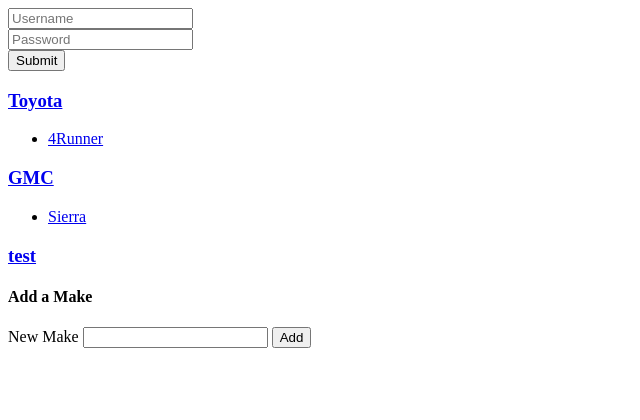
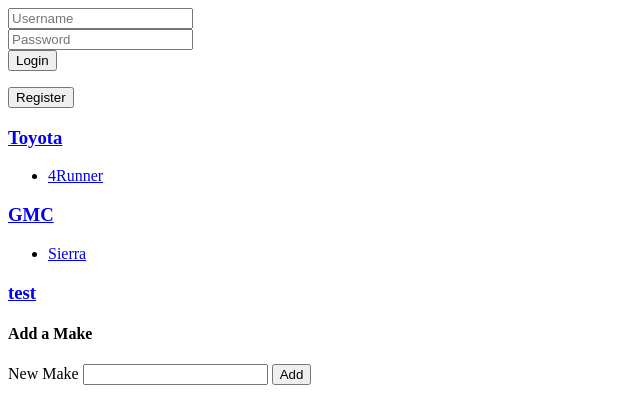
Before and after one commit to fjcarnevale/fueltracker, a Django app: page /mpg/ in a window 1280 px wide. Shown: the top 420 px of the page, without its empty margins (0-640 px from the left). Run offline with Django 3.2, Linux system fonts and the light colour scheme; data comes from the database, SQL or seed files in the repository; both versions use the stored data as it was after the commit.

Commit message:
Added general html template that handles user logins and logouts that the other views can all include; Added logout and register buttons

```diff
--- a/fueltracker/urls.py
+++ b/fueltracker/urls.py
@@ -6,7 +6,6 @@
     # url(r'^$', 'fueltracker.views.home', name='home'),
     # url(r'^blog/', include('blog.urls')),
 
-    url(r'^authy/', include('authy.urls')),
     url(r'^mpg/', include('mpg.urls')),
     url(r'^admin/', include(admin.site.urls)),
 ]
--- /dev/null
+++ b/mpg/templates/mpg/includes/user_login.html
@@ -0,0 +1,23 @@
+{% if user %}
+
+<form style="display:inline" action="{% url 'logout_user' %}">
+  <b>Hi {{ user.username }}!</b>
+  <input type="submit" value="Logout"/>
+</form>
+
+{% else %}
+
+<form action="{% url 'login_user' %}" method="POST">
+
+  {% csrf_token %}
+
+  <input type="text" placeholder="Username" name="username"/><br />
+  <input type="password" placeholder="Password" name="password" /><br />
+  <input type="submit" value="Login" />
+</form>
+
+<form action="{% url 'register_page' %}">
+  <input type="submit" value="Register"/>
+</form>
+
+{% endif %}
--- a/mpg/templates/mpg/index.html
+++ b/mpg/templates/mpg/index.html
@@ -1,16 +1,5 @@
 
-{% if user %}
-<h4>Hi {{ user.username }}!</h4>
-{% else %}
-<form action="{% url 'login_user' %}" method="POST">
-
-  {% csrf_token %}
-
-  <input type="text" placeholder="Username" name="username"/><br />
-  <input type="password" placeholder="Password" name="password" /><br />
-  <input type="submit" value="Submit" />
-</form>
-{% endif %}
+{% include "mpg/includes/user_login.html" %}
 
 {% for make in makes %}
 <h3><a href="{% url 'make' make.name %}">{{ make.name }}</a></h3>
--- a/mpg/templates/mpg/make.html
+++ b/mpg/templates/mpg/make.html
@@ -1,4 +1,6 @@
 {% load humanize %}
+
+{% include "mpg/includes/user_login.html" %}
 
 <h3><a href="/mpg">All</a> > {{ make.name }}</h3>
 <ul>
--- a/mpg/templates/mpg/model.html
+++ b/mpg/templates/mpg/model.html
@@ -1,3 +1,5 @@
+{% include "mpg/includes/user_login.html" %}
+
 <h3><a href="/mpg">All</a> > <a href="/mpg/make/{{ model.make.name }}">{{ model.make.name}}</a> > {{ model.name }}</h3>
 <ul>
   {% for vehicle in model.vehicle_set.all %}
--- a/mpg/templates/mpg/register.html
+++ b/mpg/templates/mpg/register.html
@@ -1,6 +1,6 @@
 <h3>Sign Up</h3>
 
-<form action="{% url 'signup' %}" method="POST">
+<form action="{% url 'register' %}" method="POST">
 
   {% csrf_token %}
 
--- a/mpg/templates/mpg/user.html
+++ /dev/null
@@ -1,4 +0,0 @@
-<h3>{{ user.username }}</h3>
-
-<p>email: {{ user.email }}</p>
-<p>password: {{ user.password }}</p>
--- a/mpg/urls.py
+++ b/mpg/urls.py
@@ -8,6 +8,8 @@
   url(r'^make/(?P<make_name>[a-zA-Z]+)$', views.make, name='make'),
   url(r'^vehicle/(?P<vehicle_id>[0-9]+)$', views.vehicle, name='vehicle'),
   url(r'^login_user$', views.login_user, name='login_user'),
+  url(r'^logout_user$', views.logout_user, name='logout_user'),
   url(r'^register$', views.register, name='register'),
+  url(r'^register_page$', views.register_page, name='register_page'),
   url(r'^addMake$', views.addMake, name='addMake'),
 ]
--- a/mpg/views.py
+++ b/mpg/views.py
@@ -1,4 +1,4 @@
-from django.contrib.auth import authenticate, login
+from django.contrib.auth import authenticate, login, logout
 from django.contrib.auth.models import User
 from django.http import HttpResponseRedirect
 from django.shortcuts import get_object_or_404,render
@@ -8,14 +8,12 @@
 
 # Create your views here.
 
-def index(request):
+def get_user(request):
   if request.user.is_authenticated():
     user = request.user
   else:
     user = None
-
-  context = {'user':user, 'makes':Make.objects.all()}
-  return render(request, 'mpg/index.html', context)
+  return user
 
 def login_user(request):
   username = request.POST['username']
@@ -29,6 +27,11 @@
 
   return HttpResponseRedirect(reverse('index'))
 
+def logout_user(request):
+    logout(request)
+
+    return HttpResponseRedirect(reverse('index'))
+
 
 def register(request):
   username = request.POST['username']
@@ -36,6 +39,7 @@
   password = request.POST['password']
 
   user = User.objects.create_user(username, email, password)
+  user = authenticate(username=username, password=password)
 
   if user is not None:
     if user.is_active:
@@ -43,21 +47,33 @@
 
   return HttpResponseRedirect(reverse('index'))
 
+def register_page(request):
+  return render(request, 'mpg/register.html')
+
+def index(request):
+  user = get_user(request)
+  context = {'user':user, 'makes':Make.objects.all()}
+  return render(request, 'mpg/index.html', context)
+
+
 def model(request, model_name):
+  user = get_user(request)
   model = Model.objects.get(name__exact=model_name)
-  context = {'model':model}
+  context = {'user':user, 'model':model}
   return render(request, 'mpg/model.html', context)
 
 
 def make(request, make_name):
+  user = get_user(request)
   make = Make.objects.get(name__exact=make_name)
-  context = {'make':make}
+  context = {'user':user, 'make':make}
   return render(request, 'mpg/make.html', context)
 
 
 def vehicle(request, vehicle_id):
+  user = get_user(request)
   vehicle = get_object_or_404(Vehicle, pk=vehicle_id)
-  context = {'vehicle':vehicle}
+  context = {'user':user,'vehicle':vehicle}
   return render(request, 'mpg/vehicle.html', context)
 
 def addMake(request):
```
Also changed, not shown: db.sqlite3.
